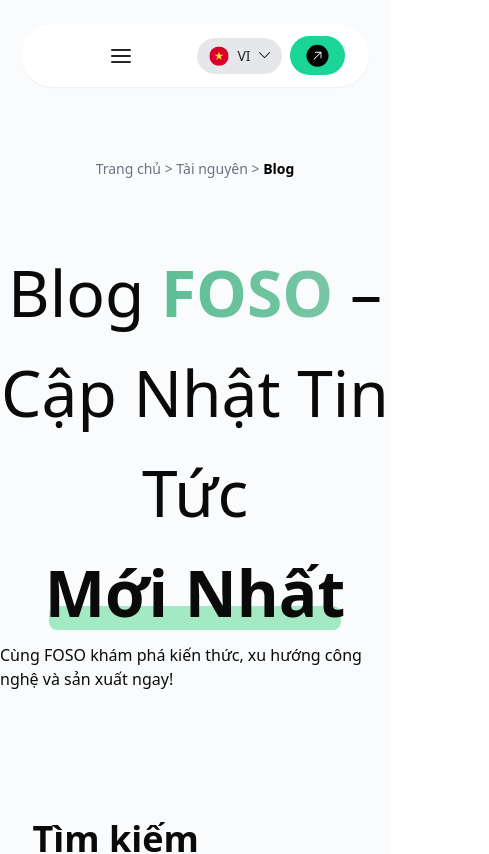
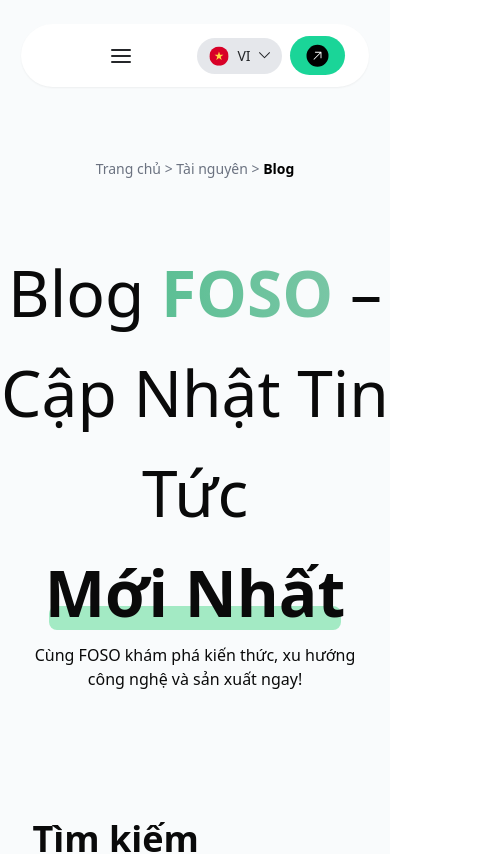
Before and after one commit to TranNhutThong1999/test, a Next.js app: page / in a window 390 px wide. Shown: the top 854 px of the page, 489 px wide, since content can reach past the window. Built offline with nearby package versions, Linux system fonts and the light colour scheme.

Commit message:
'update'

```diff
--- a/src/app/components/Pagination.tsx
+++ b/src/app/components/Pagination.tsx
@@ -6,7 +6,7 @@
 		<div className="flex items-center justify-around space-x-4 text-gray-600 mt-[72px] text-base font-semibold">
 			<a
 				href="#"
-				className="flex items-center space-x-1 text-[#B3C5D4] hover:text-gray-700"
+				className=" hidden sm:flex items-center space-x-1 text-[#B3C5D4] hover:text-gray-700"
 			>
 				<span className="flex gap-3 items-center">
 					<VectorRight className="rotate-180 text-[#B3C5D4]" /> Trang
@@ -53,7 +53,7 @@
 
 			<a
 				href="#"
-				className="flex items-center space-x-1 text-gray-500 hover:text-gray-700"
+				className=" hidden sm:flex items-center space-x-1 text-gray-500 hover:text-gray-700"
 			>
 				<span className="flex gap-3 items-center">
 					Trang kế tiếp <VectorRight />
--- a/src/app/page.tsx
+++ b/src/app/page.tsx
@@ -74,7 +74,7 @@
 								</span>
 							</div>
 						</div>
-						<div className="flex justify-center mb-[16px]">
+						<div className="flex justify-center mb-[16px] px-6 text-center">
 							Cùng FOSO khám phá kiến thức, xu hướng công nghệ và
 							sản xuất ngay!
 						</div>
```
